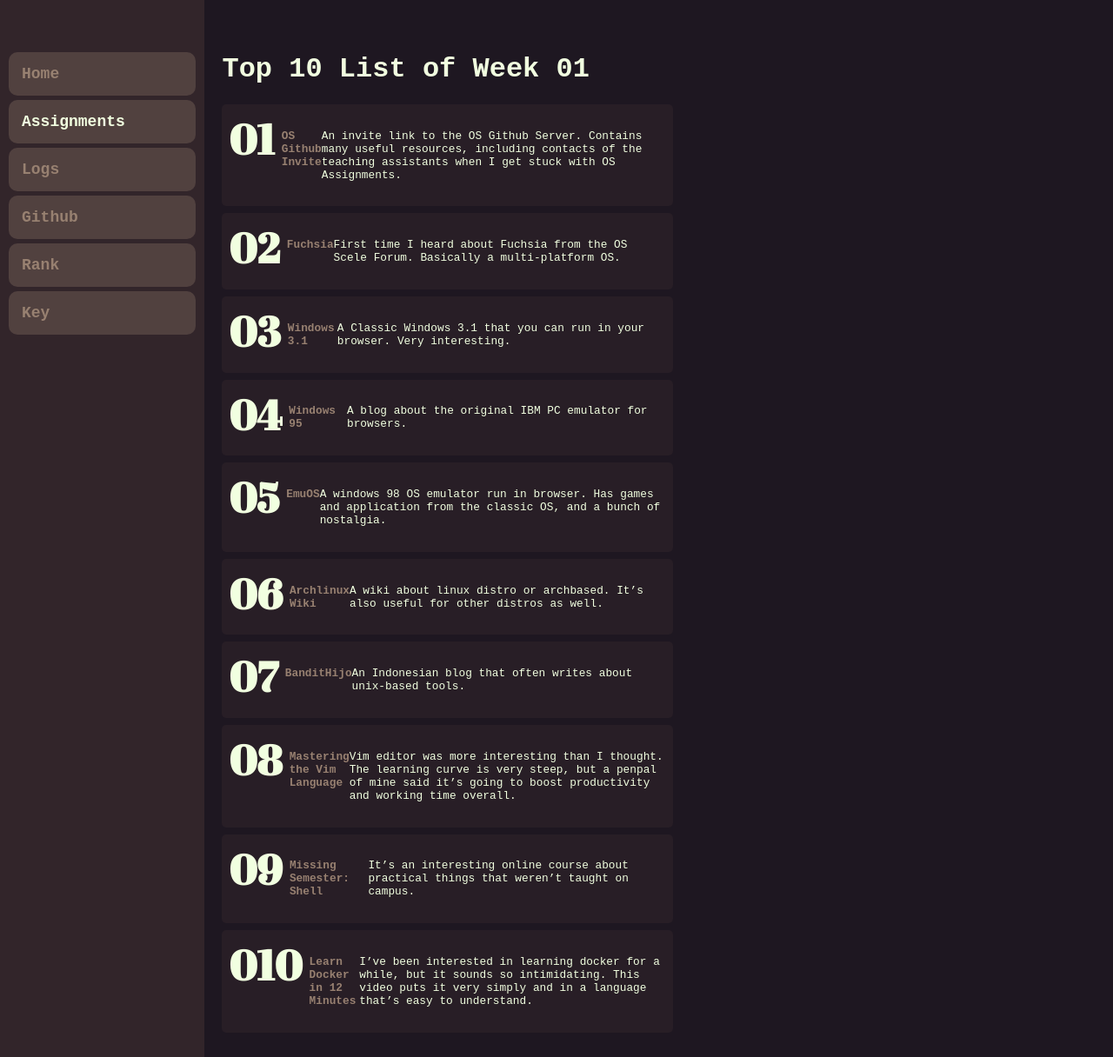
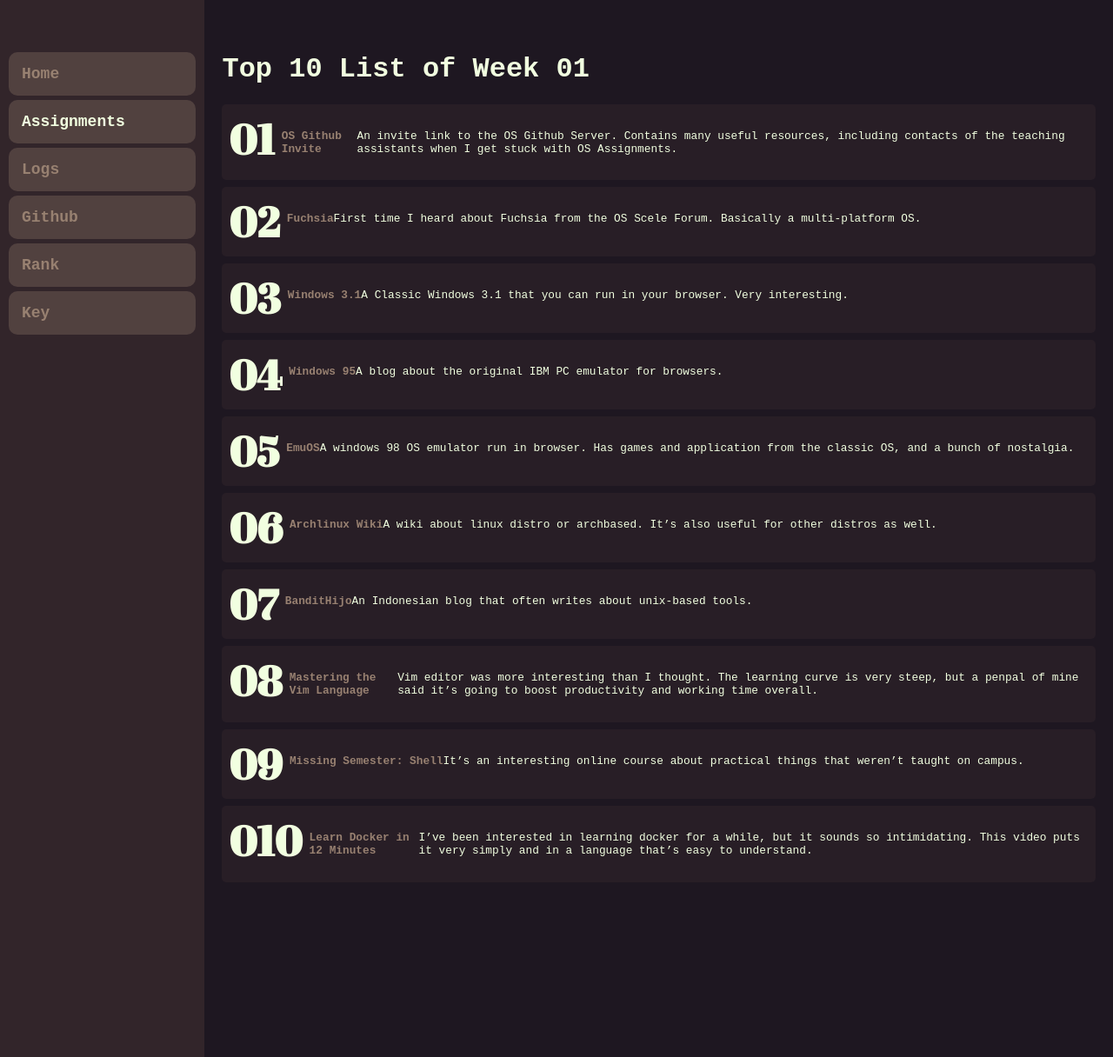
Before and after one commit to asfiowilma/os211, a Jekyll site: the page built from w01.md, in a window 1280 px wide. Shown: the whole page at 87% size. Built offline with Jekyll 4.4.1, drawn with Linux system fonts in a browser that asks for light colours.

Commit message:
OS211 asfiowilma

```diff
--- a/assets/css/style.css
+++ b/assets/css/style.css
@@ -25,8 +25,6 @@
 ol {
     list-style: none;
     counter-reset: litha-counter;
-    display: flex;
-    flex-wrap: wrap;
     margin: 0;
     padding: 0;
   }
@@ -34,7 +32,6 @@
 ol li {
     counter-increment: litha-counter;
     display: flex;
-    width: 50%;
     font-size: 0.8rem;
     margin-bottom: 0.5rem;
   }
@@ -121,9 +118,10 @@
 }
 
 .dropdown-content {
-    display: none;
+    display: flex;
     flex-direction: column;
-    margin-bottom: 5px;
+    height: 0;
+    margin-bottom: 0;
     border-radius: 10px;
     overflow: hidden;
     padding: 0 !important;
@@ -143,5 +141,6 @@
 }
 
 .dropdown:hover .dropdown-content {
-    display: flex;
+    height: 20px;
+    margin-bottom: 5px;
 }
```
Also changed, not shown: w02.md (+2 -2 lines).
